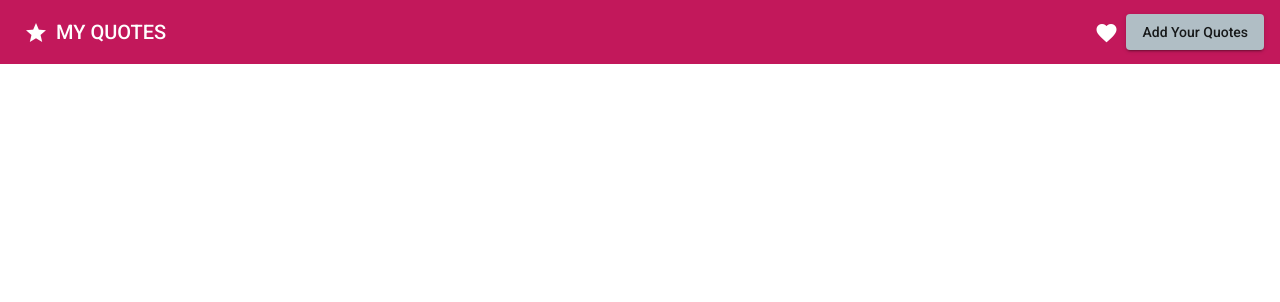
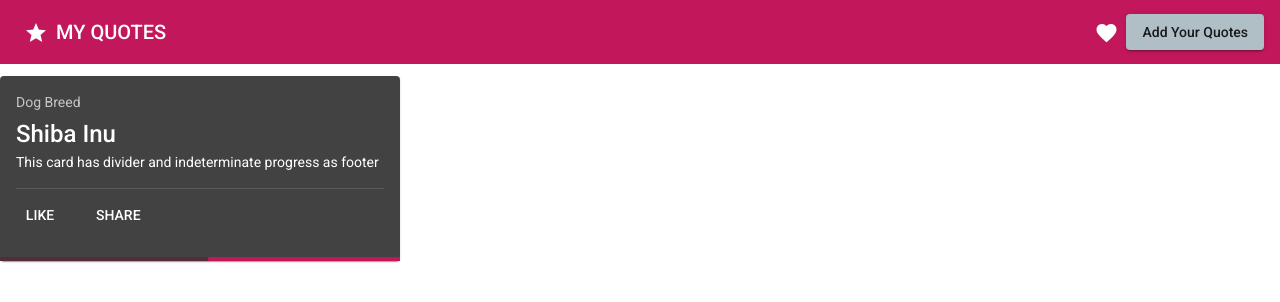
Before and after one commit to Charlotte-Natasha/Random-Quotes, an Angular app: page / in a window 1280 px wide. Shown: the top 302 px of the page. Built offline with nearby package versions, Linux system fonts and the light colour scheme.

Commit message:
added cards to body

```diff
--- a/src/app/components/body/body.component.css
+++ b/src/app/components/body/body.component.css
@@ -0,0 +1,3 @@
+.example-card {
+    max-width: 400px;
+  }
--- a/src/app/components/body/body.component.html
+++ b/src/app/components/body/body.component.html
@@ -11,3 +11,20 @@
           <button mat-raised-button color="accent" (click)="openDialog()">Add Your Quotes</button>
         </mat-toolbar>
       </p>
+
+      <mat-card class="example-card">
+        <mat-card-subtitle>Dog Breed</mat-card-subtitle>
+        <mat-card-title>Shiba Inu</mat-card-title>
+        <mat-card-content>
+          <p>This card has divider and indeterminate progress as footer</p>
+          <p> </p>
+        </mat-card-content>
+        <mat-divider inset></mat-divider>
+        <mat-card-actions>
+          <button mat-button>LIKE</button>
+          <button mat-button>SHARE</button>
+        </mat-card-actions>
+        <mat-card-footer>
+          <mat-progress-bar mode="indeterminate"></mat-progress-bar>
+        </mat-card-footer>
+      </mat-card>
```
Also changed, not shown: src/app/app.module.ts (+7 -1 lines).
